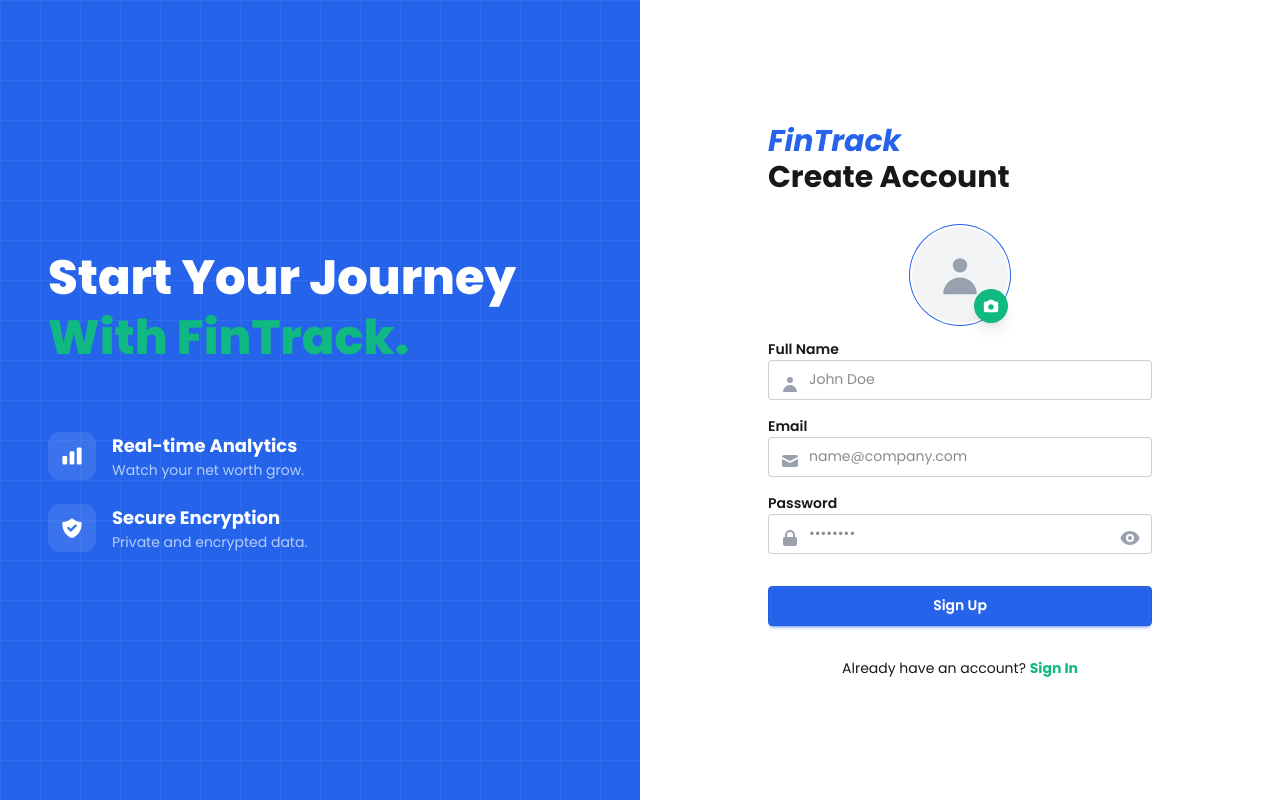
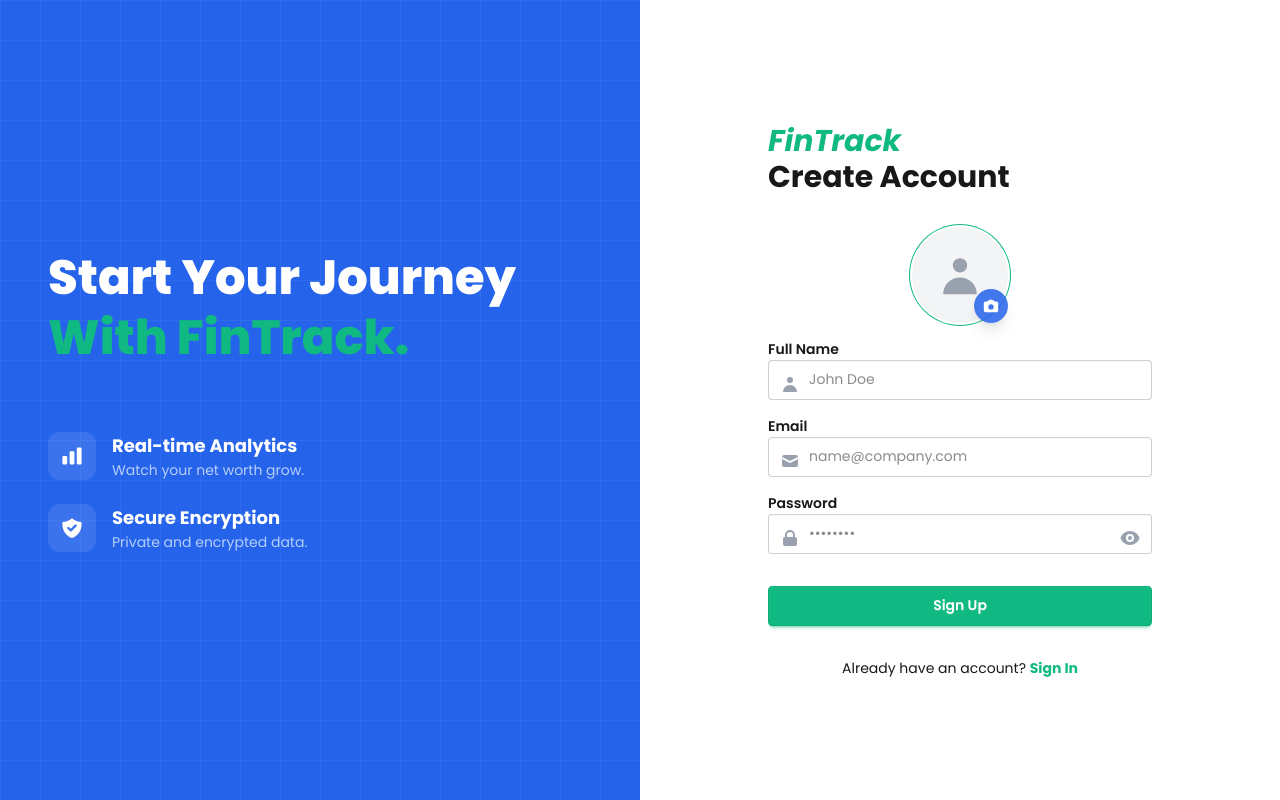
Before and after one commit to BFIbrahim/fintrack, a React (Vite) app: page /signup in a window 1280 px wide. Built offline with nearby package versions, Linux system fonts and the light colour scheme.

Commit message:
privet route added

```diff
--- a/src/Layouts/DashboardLayout.jsx
+++ b/src/Layouts/DashboardLayout.jsx
@@ -38,8 +38,8 @@ const DashboardLayout = () => {
     };
 
     const navLinkStyles = ({ isActive }) =>
-        `flex items-center gap-2 rounded-lg px-3 py-2 transition hover:bg-accent/40 hover:text-black ${
-            isActive ? "bg-primary/40 text-black" : "text-gray-700"
+        `flex items-center gap-2 rounded-lg px-3 py-2 transition hover:bg-secondary/40 hover:text-accent ${
+            isActive ? "bg-primary/40 text-accent" : "text-gray-700"
         }`;
 
     return (
@@ -65,10 +65,11 @@ const DashboardLayout = () => {
 
                 <aside className="w-80 min-h-full flex flex-col bg-base-100">
 
-                    <div className="p-6 border-b border-primary/10">
+                    <div className="p-4 border-b border-primary/10">
                         <h1 className="text-2xl font-black text-primary italic">
                             FinTrack
                         </h1>
+                        <span className="text-sm text-neutral">Smart Money Management</span>
                     </div>
 
                     <ul className="menu p-4 w-full flex-1 gap-1">
@@ -98,7 +99,7 @@ const DashboardLayout = () => {
 
                         <button
                             onClick={handleLogout}
-                            className="flex items-center gap-2 w-full rounded-lg px-3 py-2.5 transition text-gray-700 hover:bg-red-50 hover:text-red-600 font-bold text-sm"
+                            className="flex items-center gap-2 w-full rounded-lg px-3 py-2.5 transition text-gray-700 hover:bg-red-50 hover:text-[#EF4444] font-bold text-sm cursor-pointer"
                         >
                             <MdLogout className="text-lg" />
                             Logout
--- a/src/Pages/Authentication/SignIn.jsx
+++ b/src/Pages/Authentication/SignIn.jsx
@@ -106,7 +106,7 @@ const SignIn = () => {
                                 </div>
                                 {errors.password && <span className="text-error text-xs mt-1">{errors.password.message}</span>}
                             </div>
-                            <button type="submit" disabled={loginMutation.isPending} className="btn bg-[#2563EB] hover:bg-[#1d4ed8] text-white border-none w-full normal-case text-base shadow-lg">
+                            <button type="submit" disabled={loginMutation.isPending} className="btn bg-primary hover:bg-primary/80 text-white border-none w-full normal-case text-base shadow-lg">
                                 {loginMutation.isPending ? <span className="loading loading-spinner"></span> : "Sign In"}
                             </button>
                         </form>
--- a/src/Pages/Authentication/SignUp.jsx
+++ b/src/Pages/Authentication/SignUp.jsx
@@ -104,18 +104,18 @@ const SignUp = () => {
                 <div className="card w-full max-w-md bg-base-100">
                     <div className="card-body p-0 md:p-8">
                         <div className="mb-6 text-center md:text-left">
-                            <h1 className="text-3xl font-bold italic text-[#2563EB]">FinTrack</h1>
+                            <h1 className="text-3xl font-bold italic text-primary">FinTrack</h1>
                             <h2 className="text-3xl font-bold">Create Account</h2>
                         </div>
                         <form onSubmit={handleSubmit(onSubmit)} className="space-y-4">
                             <div className="flex flex-col items-center mb-4">
                                 <div className="relative">
                                     <div className="avatar">
-                                        <div className="w-24 h-24 rounded-full ring ring-[#2563EB] ring-offset-2 overflow-hidden bg-gray-100">
+                                        <div className="w-24 h-24 rounded-full ring ring-primary ring-offset-2 overflow-hidden bg-gray-100">
                                             {preview ? <img src={preview} alt="Profile" /> : <div className="flex items-center justify-center h-full text-gray-400"><HiUser size={48} /></div>}
                                         </div>
                                     </div>
-                                    <label htmlFor="photo-upload" className="absolute bottom-0 right-0 bg-[#10B981] p-2 rounded-full text-white cursor-pointer hover:bg-[#0da06f] transition-all shadow-lg">
+                                    <label htmlFor="photo-upload" className="absolute bottom-0 right-0 bg-secondary/85 p-2 rounded-full text-white cursor-pointer hover:bg-secondary transition-all shadow-lg">
                                         <HiCamera size={18} />
                                         <input id="photo-upload" type="file" accept="image/*" className="hidden" onChange={handleImageChange} />
                                     </label>
--- a/src/index.css
+++ b/src/index.css
@@ -8,8 +8,8 @@
 @plugin "daisyui/theme" {
   name: "FinTrack_Theme";
   default: true;
-  --color-primary: #2563EB;
-  --color-secondary: #10B981;
+  --color-primary: #10B981;
+  --color-secondary: #2563EB;
   --color-accent: #0F172A;
 }
 
--- a/src/router/router.jsx
+++ b/src/router/router.jsx
@@ -3,6 +3,7 @@ import RootLayout from "../Layouts/RootLayout";
 import SignIn from "../Pages/Authentication/SignIn";
 import SignUp from "../Pages/Authentication/SignUp";
 import DashboardLayout from "../Layouts/DashboardLayout";
+import PrivetRoute from "../routes/PrivetRoute";
 
 export const router = createBrowserRouter([
   {
@@ -21,6 +22,6 @@ export const router = createBrowserRouter([
   },
   {
     path: '/dashboard',
-    element: <DashboardLayout />
+    element: <PrivetRoute><DashboardLayout /></PrivetRoute>
   }
 ]);
--- /dev/null
+++ b/src/routes/PrivetRoute.jsx
@@ -0,0 +1,23 @@
+import { useContext } from "react";
+import { Navigate, useLocation } from "react-router";
+import { AuthContext } from "../Context/AuthContext";
+
+
+const PrivetRoute = ({ children }) => {
+  const { user } = useContext(AuthContext);
+  const location = useLocation();
+
+  if (!user) {
+    return (
+      <Navigate
+        to="/"
+        state={{ from: location.pathname }}
+        replace
+      />
+    );
+  }
+
+  return children;
+};
+
+export default PrivetRoute;
```
